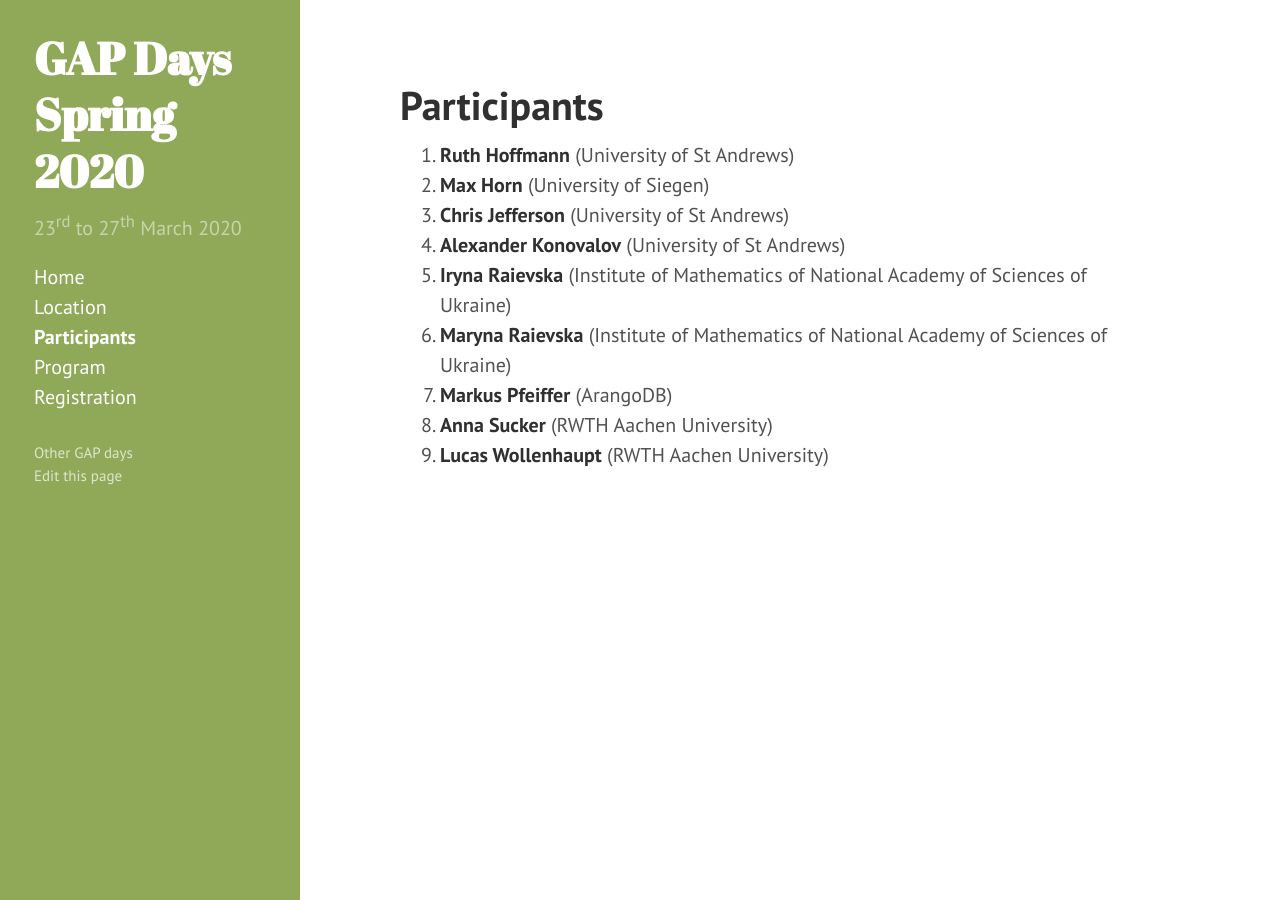
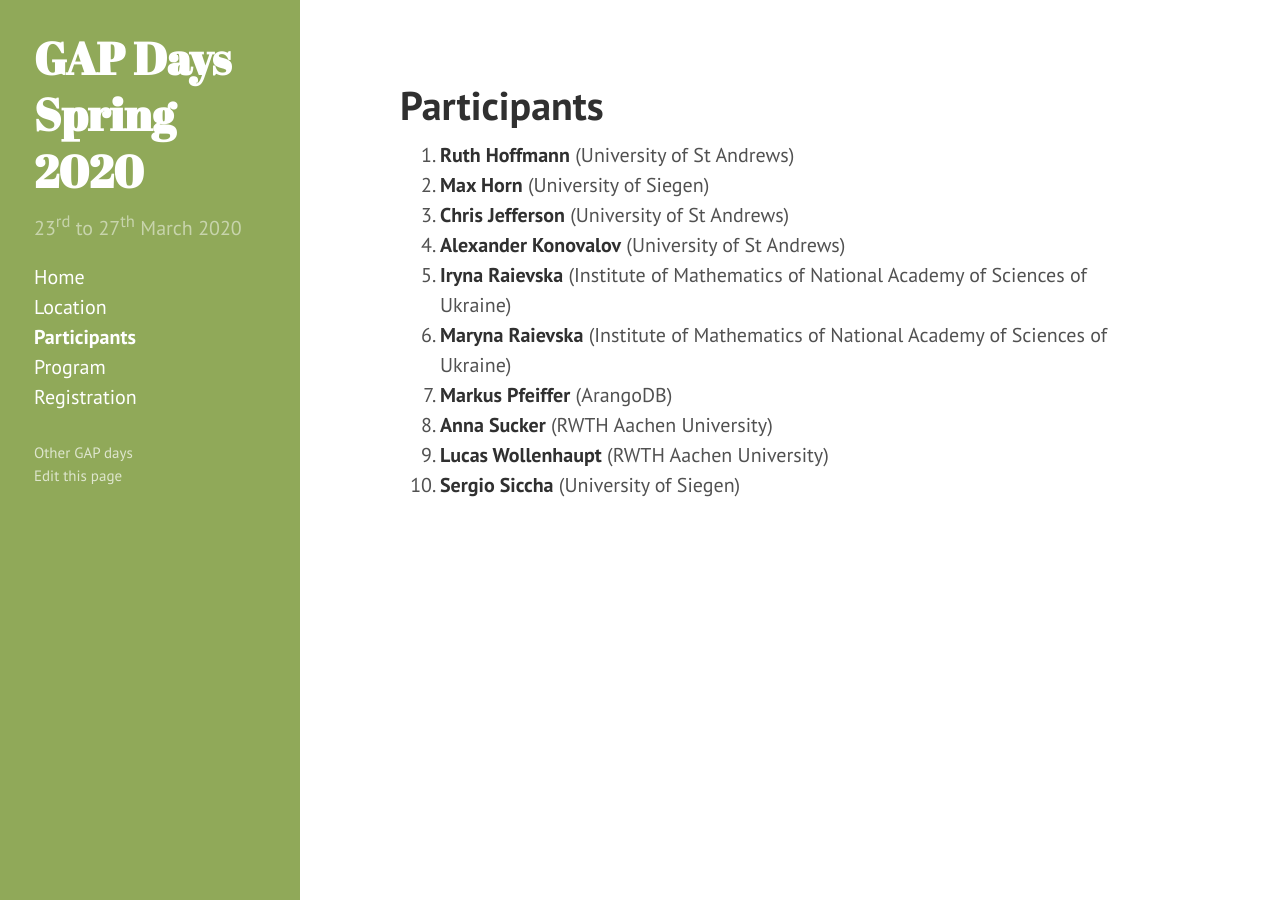
Before and after one commit to gapdays/gapdays2020-spring, a Jekyll site: the page built from participants.md, in a window 1280 px wide. Built offline with Jekyll 4.4.1, drawn with Linux system fonts in a browser that asks for light colours.

Commit message:
added another participant

```diff
--- a/_data/participants.yml
+++ b/_data/participants.yml
@@ -28,3 +28,6 @@
 
 - name: Lucas Wollenhaupt
   affiliation: RWTH Aachen University
+
+- name: Sergio Siccha
+  affiliation: University of Siegen
--- a/participants.csv
+++ b/participants.csv
@@ -7,3 +7,4 @@ Iryna Raievska, Institute of Mathematics of National Academy of Sciences of Ukra
 Markus Pfeiffer, ArangoDB, local, local
 Anna Sucker, RWTH Aachen University, 23.03.2020, 27.03.2020
 Lucas Wollenhaupt, RWTH Aachen University, 23.03.2020, 27.03.2020
+Sergio Siccha, University of Siegen, 23.03.2020, 27.03.2020
```
